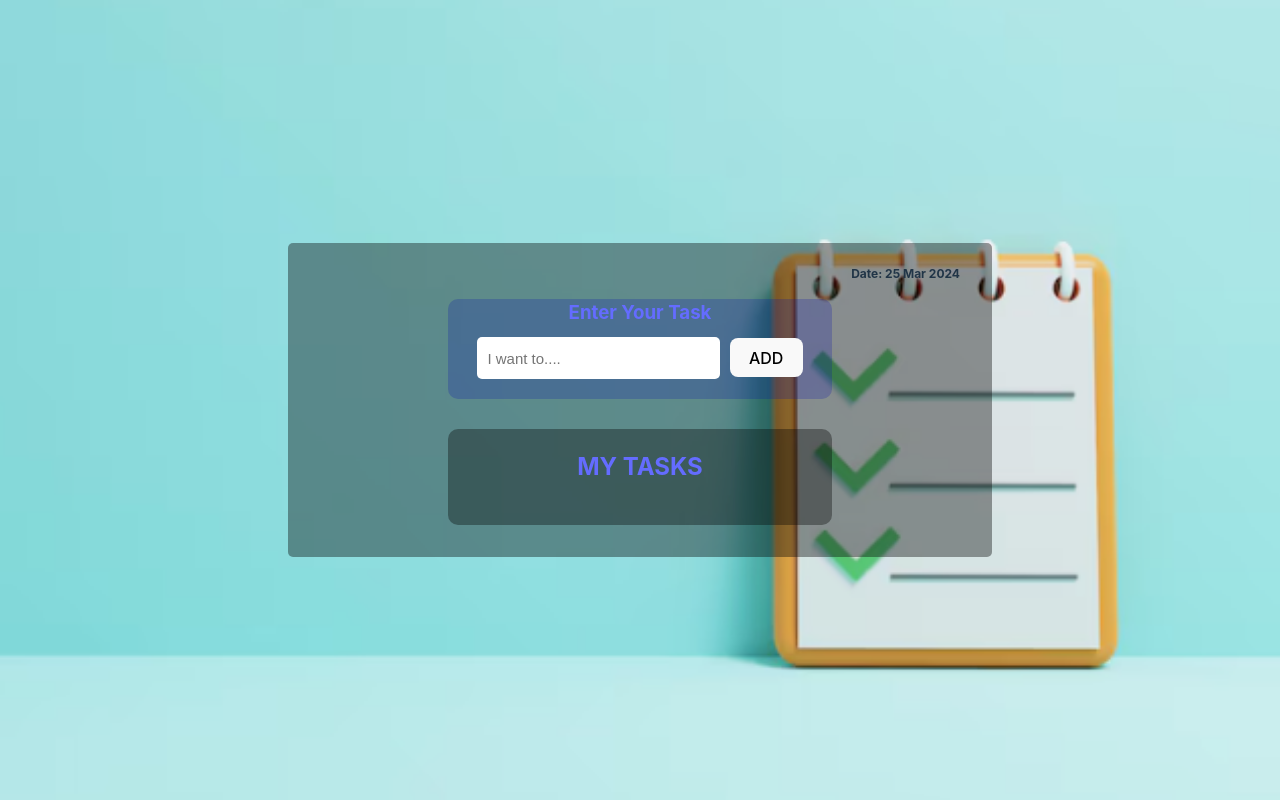
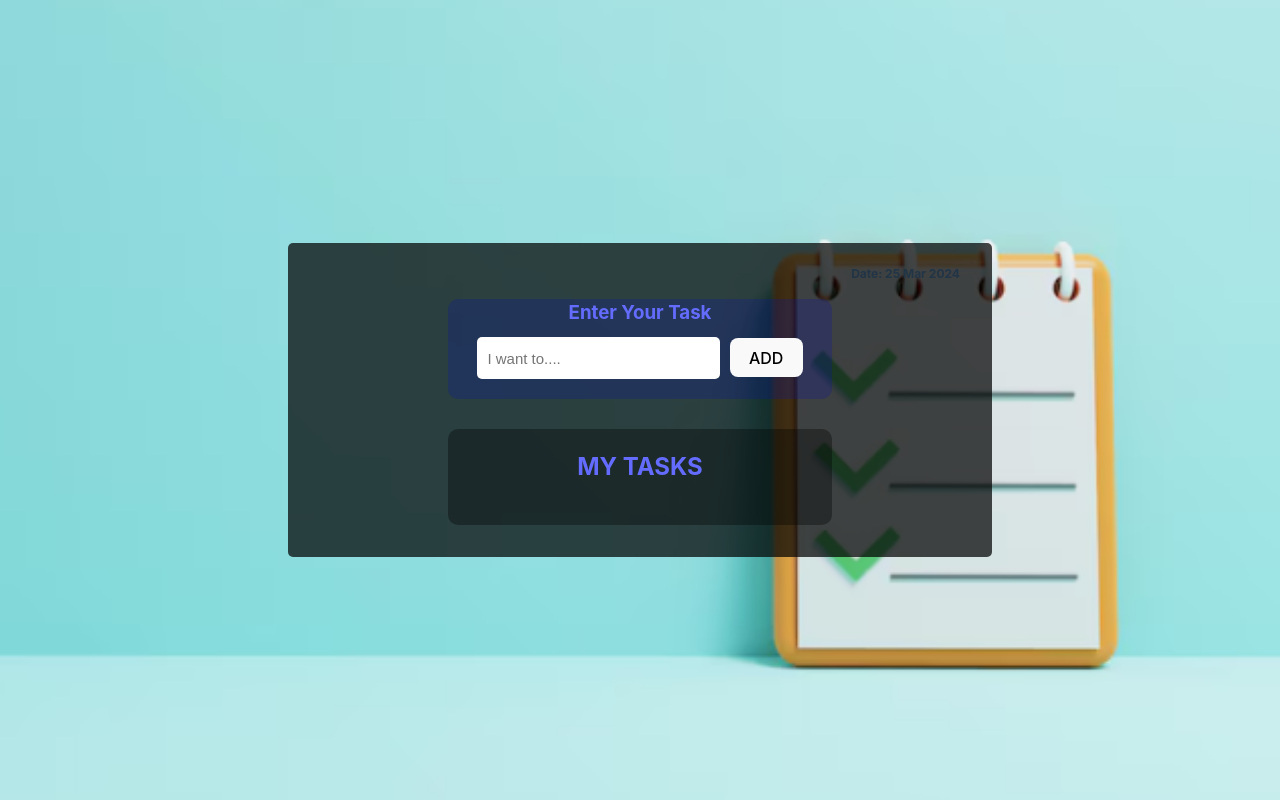
Before and after one commit to TajjDev/to-do-with-react, a React (Vite) app: page / in a window 1280 px wide. Built offline with nearby package versions, Linux system fonts and the light colour scheme.

Commit message:
Update App.css

```diff
--- a/src/App.css
+++ b/src/App.css
@@ -6,7 +6,7 @@
   display: flex;
   flex-direction: column;
   align-items: center;
-  background-color: #00000061;
+   background-color: #000000b6;
   border-radius: 5px;
   margin: 50px;
 }
```
